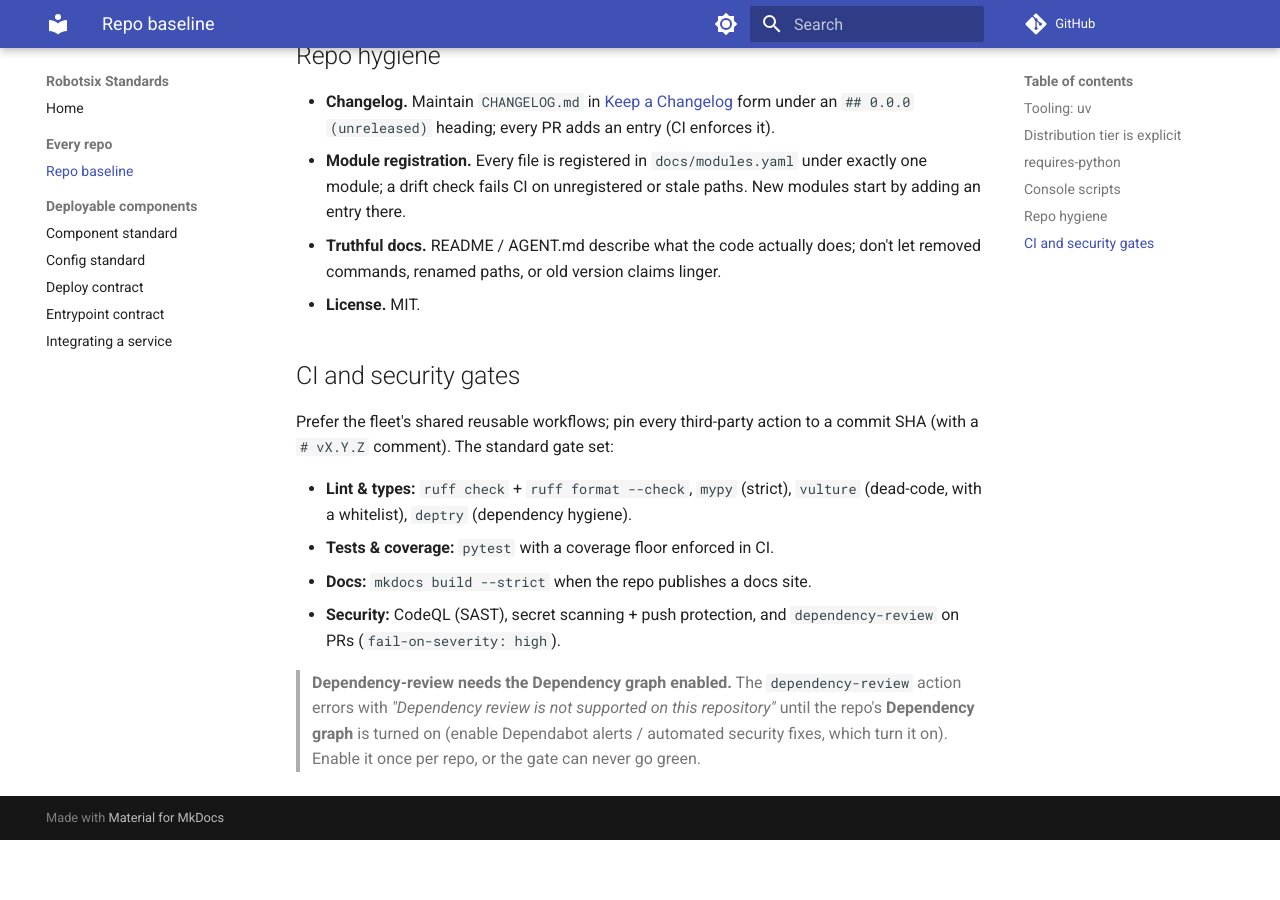
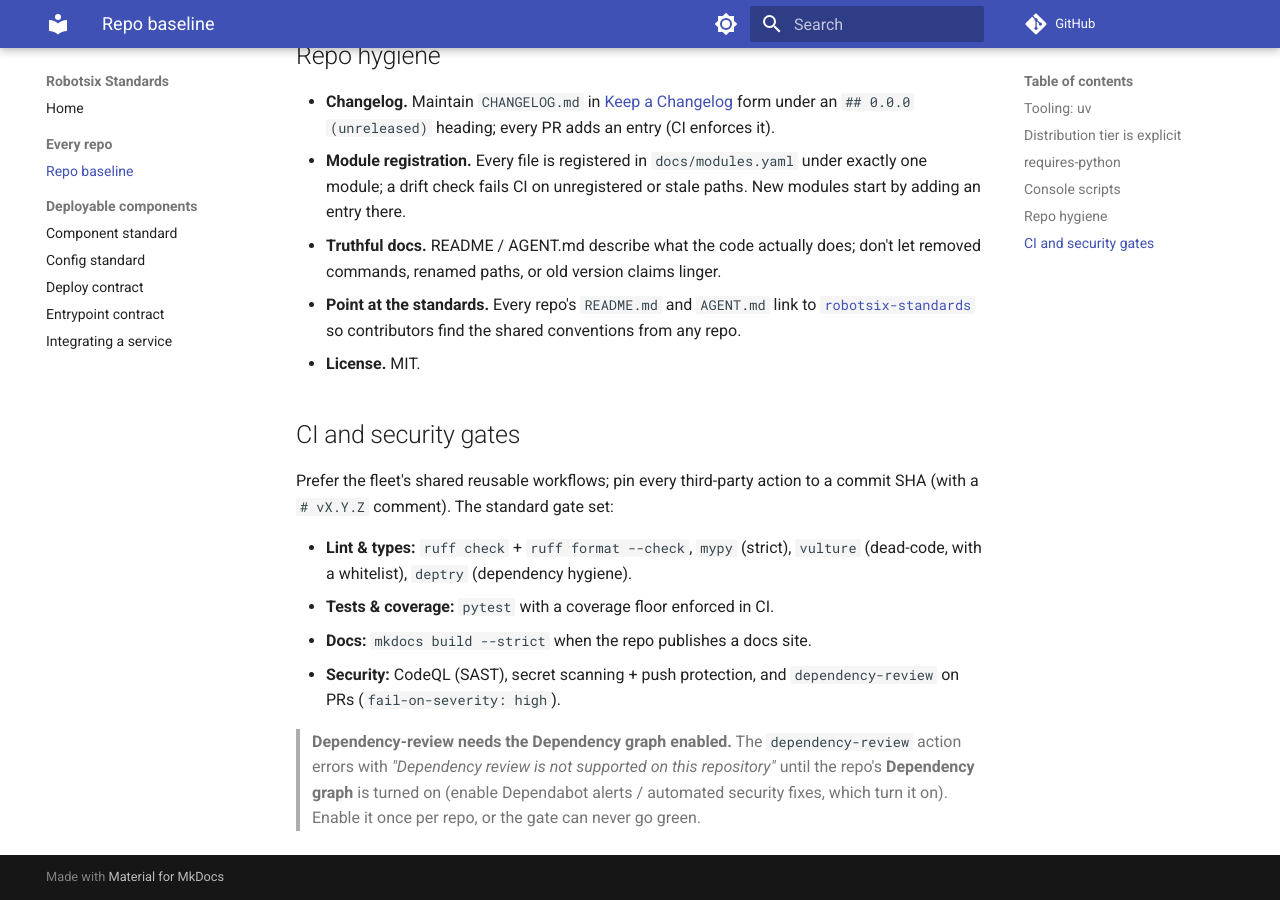
Before and after one commit to damien-robotsix/robotsix-standards, an MkDocs documentation site: the page built from docs/repo-baseline.md, in a window 1280 px wide and 900 px high, scrolled down 1365 px. Built offline with MkDocs 1.6.1 and Material for MkDocs 9.7.7, drawn with Linux system fonts in a browser that asks for light colours; comment, search, counter and statistics services are not loaded; before the commit the page ends 2205 px from its top, so only the background shows below that.

Commit message:
repo-baseline: require README/AGENT to link to robotsix-standards
Co-Authored-By: Claude Fable 5 <noreply@anthropic.com>

```diff
--- a/docs/repo-baseline.md
+++ b/docs/repo-baseline.md
@@ -57,6 +57,9 @@ Deployable components additionally follow the [component standard](component-sta
   paths. New modules start by adding an entry there.
 - **Truthful docs.** README / AGENT.md describe what the code actually does;
   don't let removed commands, renamed paths, or old version claims linger.
+- **Point at the standards.** Every repo's `README.md` and `AGENT.md` link to
+  [`robotsix-standards`](https://github.com/damien-robotsix/robotsix-standards)
+  so contributors find the shared conventions from any repo.
 - **License.** MIT.
 
 ## CI and security gates
```
